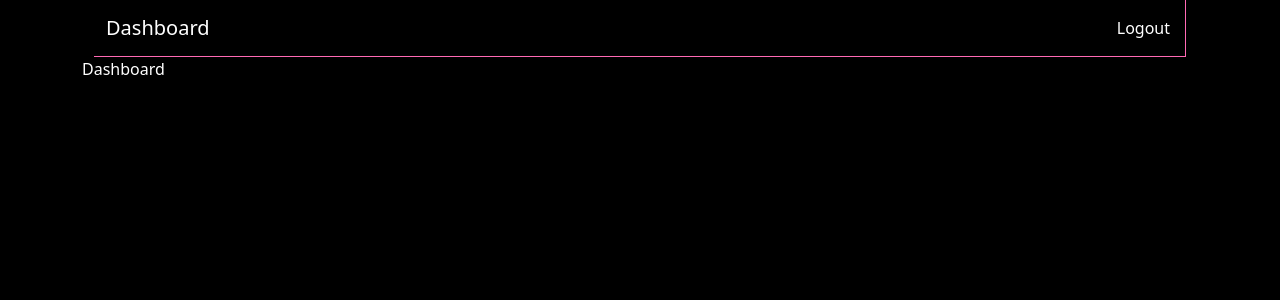
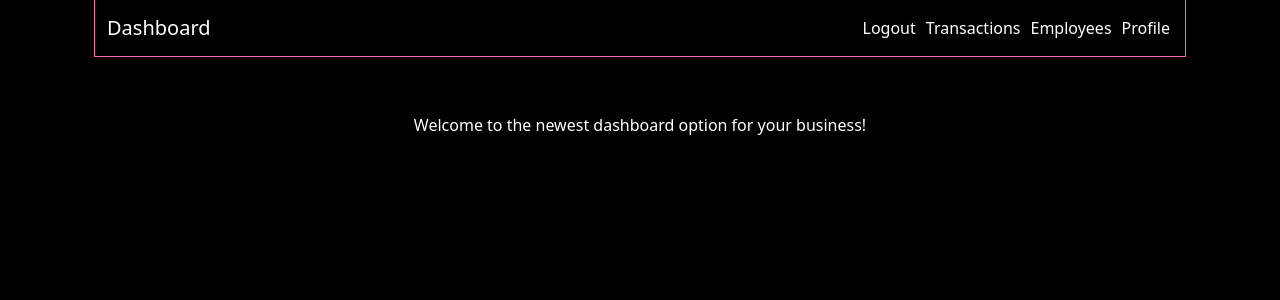
Before and after one commit to Millepor21/FinalProjectCodingTempleFrontEnd, a React (Vite) app: page / in a window 1280 px wide. Shown: the top 300 px of the page. Built offline with nearby package versions, Linux system fonts and the light colour scheme; sample sign-in values are in the browser's storage.

Commit message:
manager account issue

```diff
--- a/src/components/Dashboard.tsx
+++ b/src/components/Dashboard.tsx
@@ -1,6 +1,6 @@
 
 export default function Dashboard() {
   return (
-    <div>Dashboard</div>
+    <div className="dash">Welcome to the newest dashboard option for your business!</div>
   )
 }
--- a/src/components/Header.tsx
+++ b/src/components/Header.tsx
@@ -12,13 +12,22 @@ export default function Header( { loggedin }: HeaderProp) {
     <>
 {
         loggedin ?
-            <Container>
+            <Container fluid>
                 <Navbar sticky="top" data-bs-theme="dark" className="header">
                     <Container>
                         <Navbar.Brand as={NavLink} to="/">Dashboard</Navbar.Brand>
                     </Container>
                     <Nav.Item>
                         <Nav.Link as={NavLink} to="/logout">Logout</Nav.Link>
+                    </Nav.Item>
+                    <Nav.Item>
+                        <Nav.Link as={NavLink} to="/transaction">Transactions</Nav.Link>
+                    </Nav.Item>
+                    <Nav.Item>
+                        <Nav.Link as={NavLink} to="/employee">Employees</Nav.Link>
+                    </Nav.Item>
+                    <Nav.Item>
+                        <Nav.Link as={NavLink} to="/manager">Profile</Nav.Link>
                     </Nav.Item>
                 </Navbar>
             </Container>
--- a/src/components/ManagerAccount.tsx
+++ b/src/components/ManagerAccount.tsx
@@ -1,4 +1,5 @@
 
+import { useEffect } from "react";
 import { Manager } from "../types"
 
 export default function ManagerAccount() {
@@ -10,7 +11,7 @@ export default function ManagerAccount() {
             method: "GET",
             headers: {
                 "Content-Type": "application/json",
-                "Authorization":`Bearer ${localStorage.getItem("token")}`
+                "Authorization": `Bearer ${localStorage.getItem("token")}`
             }
         })
         if (res.ok) {
@@ -23,17 +24,17 @@ export default function ManagerAccount() {
 
     }
     var content;
-    // useEffect(() => {
-    //     async function fetchData() {
-    //         await findManager();
-    //     }
-    //     fetchData();
-    // }, []);
+    useEffect(() => {
+        async function fetchData() {
+            await findManager();
+        }
+        fetchData();
+    }, []);
     if (result.length > 0){const resultFindManager: Manager[] = result
     if(resultFindManager){
         const yourInfo: Manager = resultFindManager[0]
         content = <h3>{`Name: ${yourInfo.first_name} ${yourInfo.last_name}\nUsername: ${yourInfo.username}\nID: ${yourInfo.id}`}</h3>
-    }} else findManager()
+    }}
   return (
     <>
         {content}
--- a/src/pages/LoginPage.tsx
+++ b/src/pages/LoginPage.tsx
@@ -17,22 +17,26 @@ export default function LoginPage() {
   if(state === "manager"){
     content = (
         <UserProvider>
-          <h2>Manager:</h2><br/>
-          <Login />
+          <Container className="manager_log_form">
+            <h2>Manager:</h2><br/>
+            <Login />
+          </Container>
         </UserProvider>
     );
   } else if (state === "employee"){
     content = (
         <UserProvider>
-          <h2>Employee:</h2><br/>
-          <LoginEmployee />
+          <Container className="employee_log_form">
+            <h2>Employee:</h2><br/>
+            <LoginEmployee />
+          </Container>
         </UserProvider>
     );
   } else {
     content = null
   }
   return (
-    <Container>
+    <Container className="login_container">
       <div className="login_choice">
         <button onClick={setManager} className="login_button">Login as a manager</button>
         <button onClick={setEmployee} className="login_button">Login as an employee</button>
--- a/src/styles.css
+++ b/src/styles.css
@@ -3,6 +3,7 @@
     padding-right: 15px;
     border-bottom: 1px solid hotpink;
     border-right: 1px solid hotpink;
+    border-left: 1px solid hotpink;
     background-color: black;
 }
 body {
@@ -63,3 +64,28 @@ body {
 .register_employee {
     margin-left: 30%;
 }
+.employee_log_form {
+    display: flex;
+    flex-wrap: wrap;
+    flex-direction: column;
+    justify-content: center;
+    align-content: center;
+}
+.manager_log_form {
+    display: flex;
+    flex-wrap: wrap;
+    flex-direction: column;
+    justify-content: center;
+    align-content: center;
+}
+.login_container {
+    display: grid;
+}
+.dash {
+    display: flex;
+    flex-wrap: wrap;
+    flex-direction: column;
+    justify-content: center;
+    align-content: center;
+    margin-top: 5%;
+}
```
